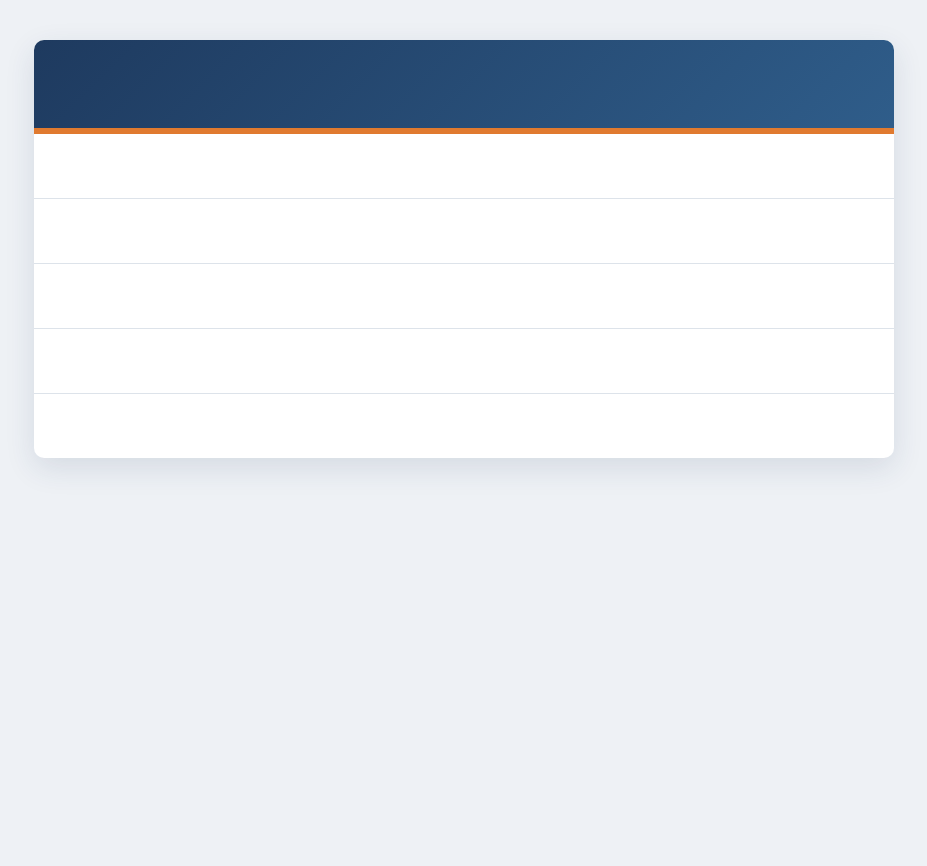
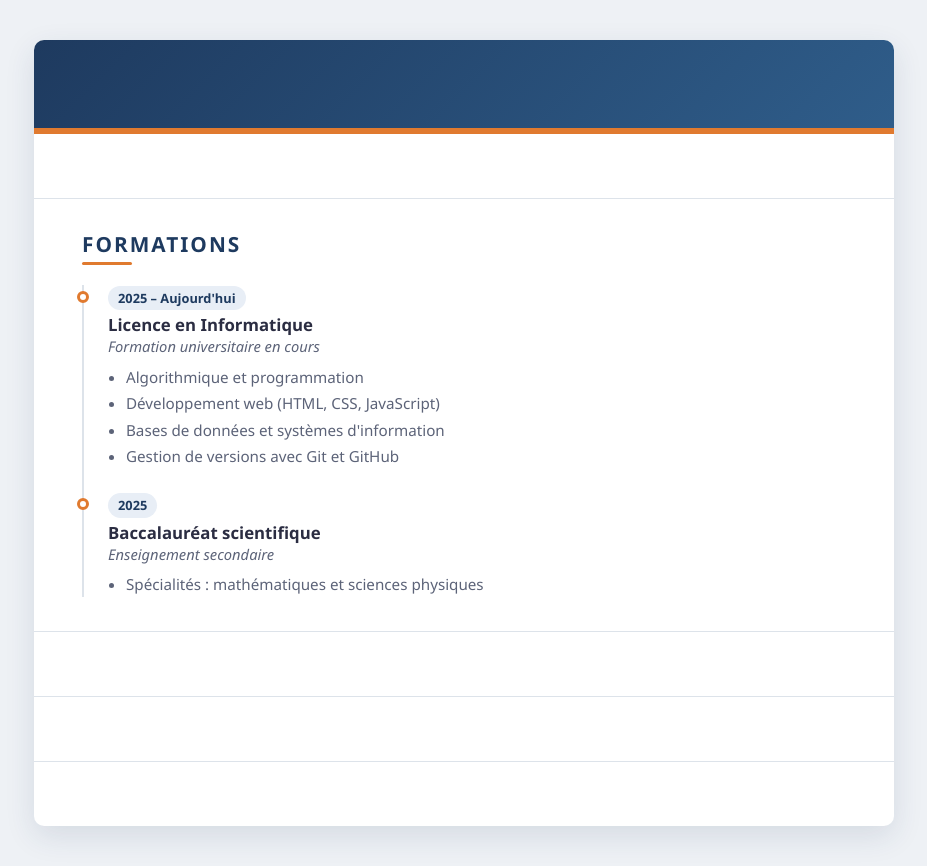
Before and after one commit to shelbi09/mon-cv, a plain HTML site: page index.html in a window 1280 px wide. Shown: the whole page, without its empty margins (176-1103 px from the left). Before the commit the page ends 800 px from the top, so only its background shows below. Drawn offline with Linux system fonts and the light colour scheme.

Commit message:
mise en place de la section formations

```diff
--- a/index.html
+++ b/index.html
@@ -21,6 +21,28 @@
 
     <!-- =================== FORMATIONS =================== -->
     <section class="cv-section" id="formations">
+      <h2>Formations</h2>
+      <ul class="parcours">
+        <li>
+          <span class="periode">2025 – Aujourd'hui</span>
+          <h3>Licence en Informatique</h3>
+          <p class="lieu">Formation universitaire en cours</p>
+          <ul class="details">
+            <li>Algorithmique et programmation</li>
+            <li>Développement web (HTML, CSS, JavaScript)</li>
+            <li>Bases de données et systèmes d'information</li>
+            <li>Gestion de versions avec Git et GitHub</li>
+          </ul>
+        </li>
+        <li>
+          <span class="periode">2025</span>
+          <h3>Baccalauréat scientifique</h3>
+          <p class="lieu">Enseignement secondaire</p>
+          <ul class="details">
+            <li>Spécialités : mathématiques et sciences physiques</li>
+          </ul>
+        </li>
+      </ul>
     </section>
 
     <!-- =================== EXPÉRIENCES ================== -->
```
